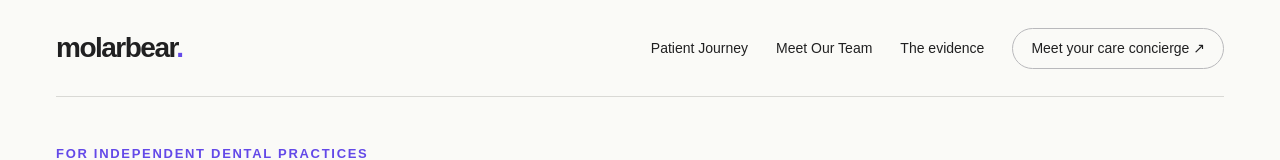
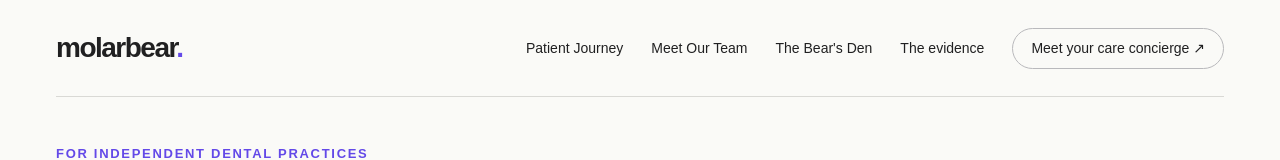
Before and after one commit to santepixelforest/MolarBear, a plain HTML site: page index.html in a window 1280 px wide. Shown: the top 160 px of the page. Drawn offline with Linux system fonts and the light colour scheme.

Commit message:
Add The Bear's Den to homepage navigation

```diff
--- a/index.html
+++ b/index.html
@@ -15,6 +15,7 @@
 <nav class="nav" aria-label="Main navigation">
   <a href="/patient-journey/">Patient Journey</a>
   <a href="/team.html">Meet Our Team</a>
+  <a href="/the-bears-den/">The Bear's Den</a>
   <a href="#evidence">The evidence</a>
   <a href="#support">Meet your care concierge ↗</a>
 </nav>
```
